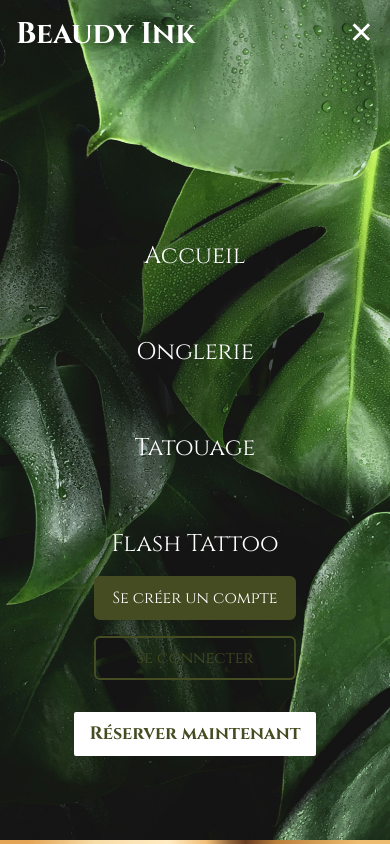
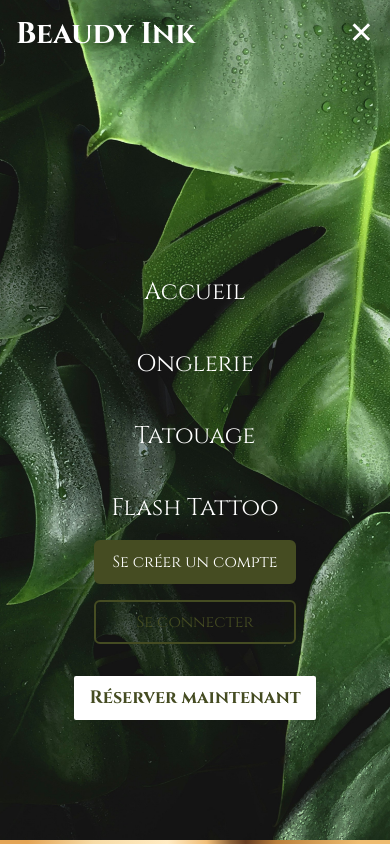
Before and after one commit to ROYPaul18/beady-ink, a Next.js app: page / in a window 390 px wide. Both pictures are taken after a click on the button "Ouvrir le menu". Shown: the top 844 px of the page. Built offline with nearby package versions, Linux system fonts and the light colour scheme; no server answers; the database is empty; grey boxes are pictures that could not be loaded.

Commit message:
modification parti soye + modification affichag eprestation ongleire

```diff
--- a/app/ui/header.tsx
+++ b/app/ui/header.tsx
@@ -92,7 +92,7 @@ const Header = () => {
             ? 'fixed top-0 left-0 w-full h-screen z-40 flex flex-col items-center justify-center bg-cover bg-center'
             : 'hidden'
         } lg:flex lg:relative lg:justify-center lg:items-center p-4 lg:p-0 lg:pt-0 relative z-10`}>
-        <div className="flex flex-col items-center gap-8 lg:flex-row lg:gap-4 lg:justify-center lg:w-full lg:mx-20">
+        <div className="flex flex-col items-center gap-2 lg:flex-row lg:gap-4 lg:justify-center lg:w-full lg:mx-20">
           <h1 className="text-2xl p-4 text-center text-white">
             <Link href="/" onClick={closeMenu}>
               Accueil
--- a/app/ui/home/soye-salon.tsx
+++ b/app/ui/home/soye-salon.tsx
@@ -16,7 +16,7 @@ export default function Soye() {
             {/* Image mobile */}
             <div className="lg:hidden mb-6 flex justify-center">
               <Image
-                src="/img/bg-feuille.jpg"
+                src="/image0.jpeg"
                 width={350}
                 height={350}
                 className="rounded-md object-cover"
--- a/app/ui/onglerie/PrestationList.tsx
+++ b/app/ui/onglerie/PrestationList.tsx
@@ -70,9 +70,7 @@ const PrestationList: React.FC<PrestationListProps> = ({
                     <h3 className="text-4xl sm:text-3xl md:text-4xl font-bold text-green sm:mb-4">
                       {prestation.name}
                     </h3>
-                    <h4 className="text-xl sm:text-3xl md:text-lg font-bold text-green sm:mb-4">
-                      {prestation.category}
-                    </h4>
+
 
                     <p className="text-gray-700 text-sm sm:text-base">
                       {prestation.description}
```
